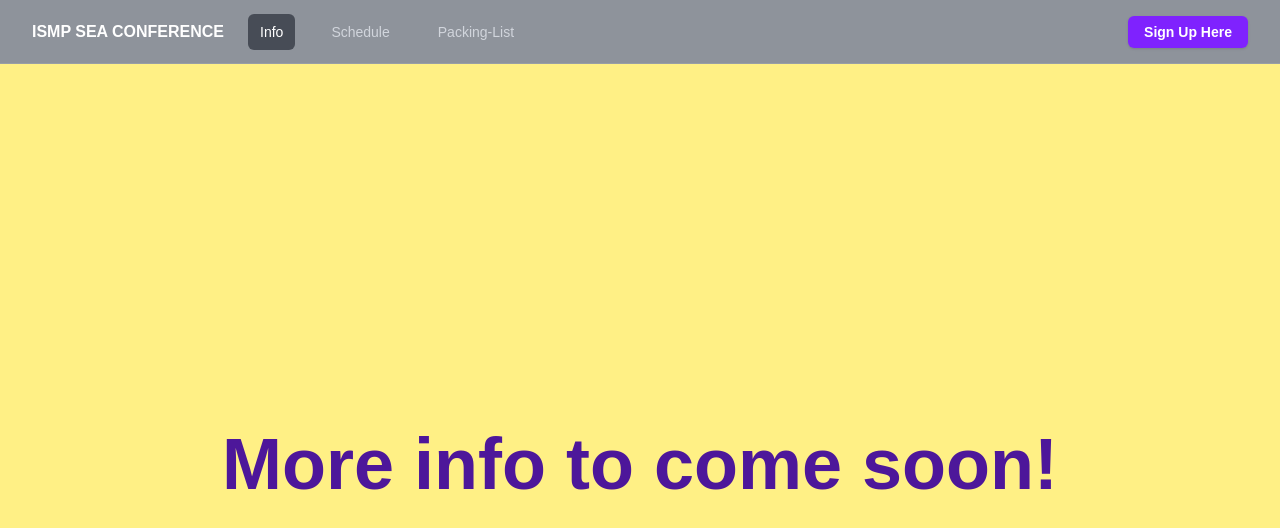
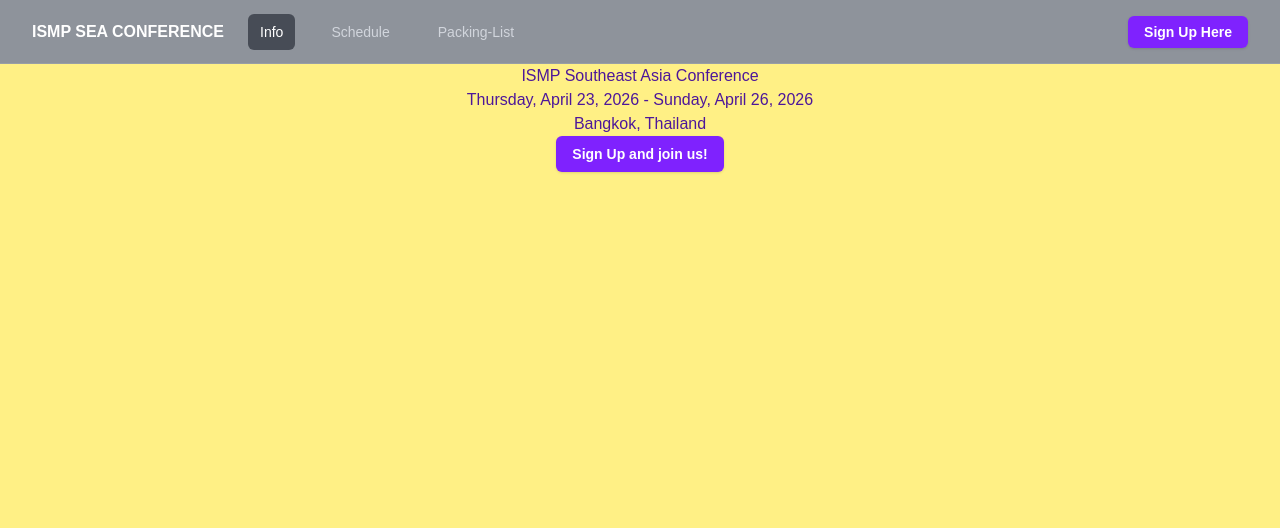
Before and after one commit to ismpseaconference2026/seaconference2026-repo, a Next.js app in the folder my-app/: page / in a window 1280 px wide. Shown: the top 528 px of the page. Built offline with nearby package versions, Linux system fonts and the light colour scheme.

Commit message:
add info to homepage and sign up button

```diff
--- a/my-app/app/page.tsx
+++ b/my-app/app/page.tsx
@@ -1,9 +1,25 @@
 import Image from "next/image";
+import Link from "next/link";
 
 export default function Home() {
   return (
-    <div className="flex items-center justify-center min-h-screen bg-yellow-200">
-      <h1 className="text-violet-900 text-7xl font-bold">More info to come soon!</h1>
+    <div className="min-h-screen bg-yellow-200">
+      <div>
+
+      </div>
+      <div className="flex flex-col justify-center items-center text-violet-900">
+        <h1>ISMP Southeast Asia Conference</h1>
+        <h1>Thursday, April 23, 2026 - Sunday, April 26, 2026</h1>
+        <h1>Bangkok, Thailand</h1>
+      </div>
+      <div className="flex justify-center">
+        <Link
+          href="/signup"
+          className="rounded-md bg-violet-600 px-4 py-2 text-sm font-semibold text-white shadow hover:bg-violet-500"
+        >
+          Sign Up and join us!
+        </Link>
+      </div>
     </div>
   );
 }
```
